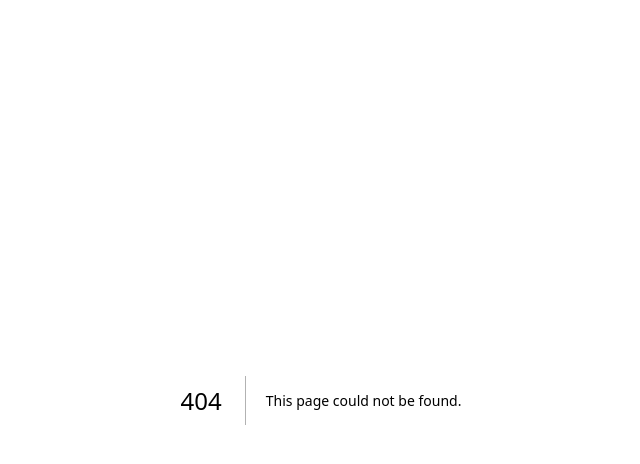
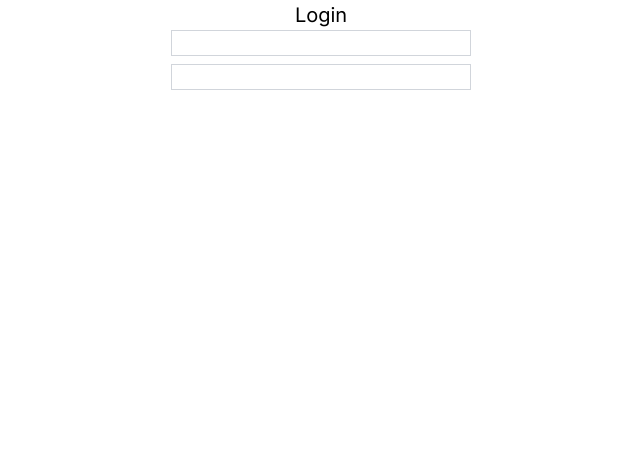
Before and after one commit to gaperaltav/todo-app, a Next.js app: page /login in a window 1280 px wide. Before the commit this address had no page. Shown: the top 464 px of the page, without its empty margins (319-959 px from the left). Built offline with nearby package versions, Linux system fonts and the light colour scheme.

Commit message:
Creating a basic login page

```diff
--- /dev/null
+++ b/src/app/login/page.tsx
@@ -0,0 +1,29 @@
+export default function Login() {
+  return (
+    <div className="flex flex w-[100%] justify-center">
+      <div className="w-[300px]">
+        <h1 className="text-[20px] text-center">Login</h1>
+        <div className="flex flex-col gap-2">
+          <input
+            type="email"
+            className="border border-gray-300"
+            name=""
+            id=""
+          />
+          <input
+            type="password"
+            className="border border-gray-300"
+            name=""
+            id=""
+          />
+          <button
+            type="button"
+            className="dark:bg-blue-600 dark:hover:bg-blue-700 focus:outline-none dark:focus:ring-blue-800 text-[#fff]"
+          >
+            Login
+          </button>
+        </div>
+      </div>
+    </div>
+  );
+}
```
